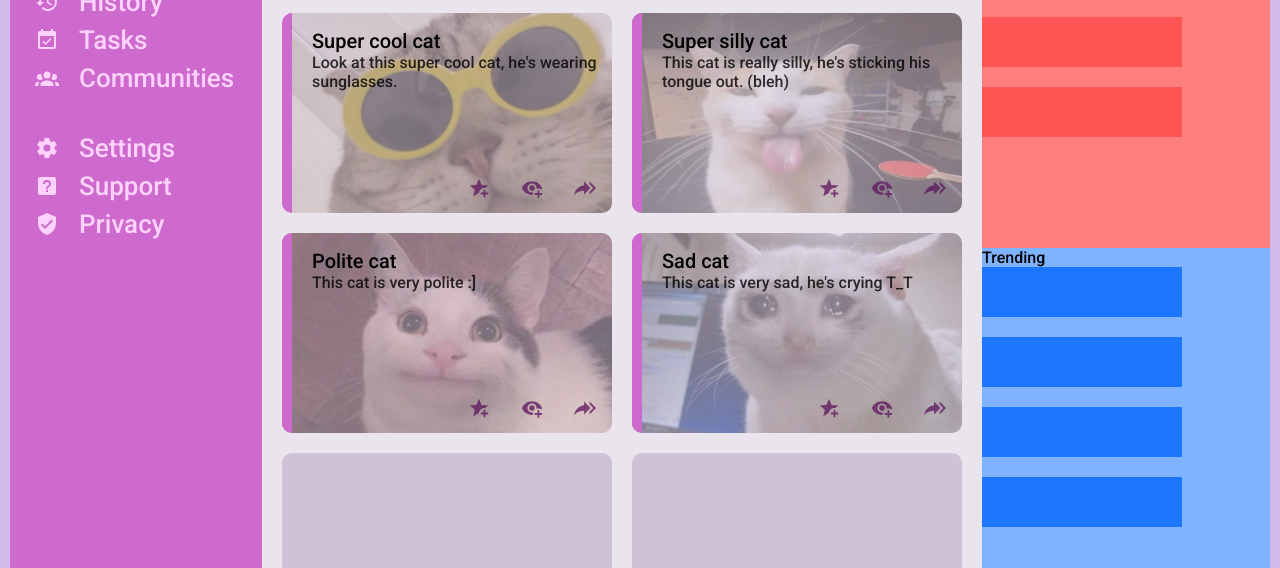
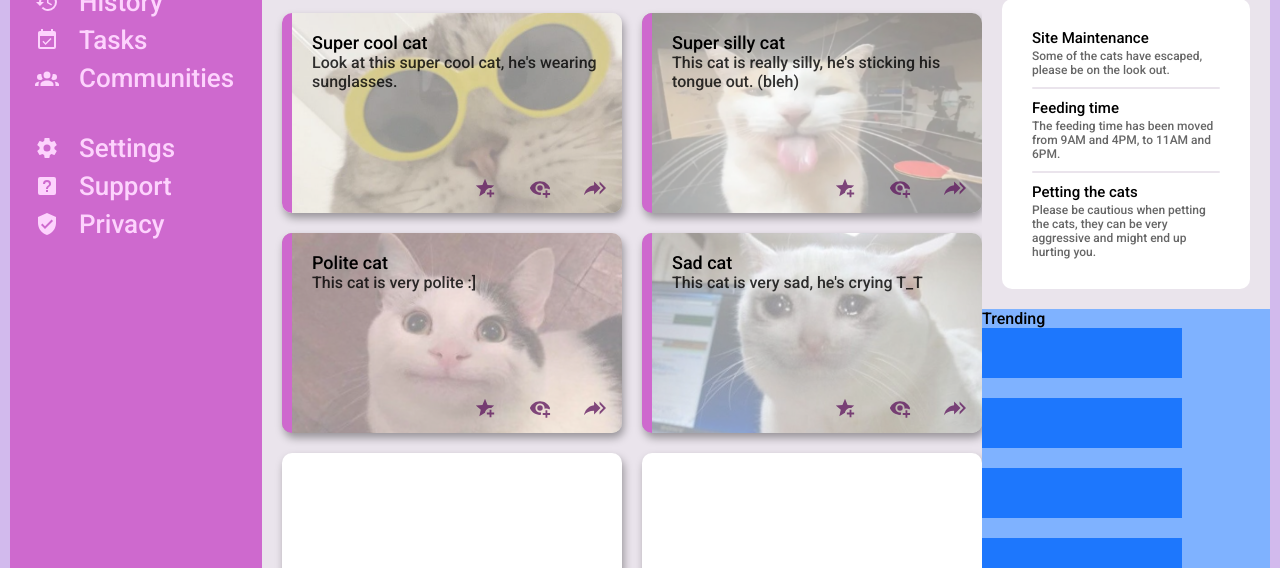
Before and after one commit to nordin05/6-admin-dashboard, a plain HTML site: page index.html in a window 1280 px wide. Shown: the part 232-800 px from the top of the page. Drawn offline with Linux system fonts and the light colour scheme.

Commit message:
Styled announcements section

```diff
--- a/index.html
+++ b/index.html
@@ -154,11 +154,22 @@
         </div>
 
         <div class="announcements">
-            <p>Announcements</p>
+            <h1>Announcements</h1>
             <div class="announcements-items">
-                <div></div>
-                <div></div>
-                <div></div>
+                <div class="item">
+                    <h2>Site Maintenance</h2>
+                    <p> Some of the cats have escaped, please be on the look out.</p>
+                </div>
+                <div class="divider"></div>
+                <div class="item">
+                    <h2>Feeding time</h2>
+                    <p> The feeding time has been moved from 9AM and 4PM, to 11AM and 6PM.</p>
+                </div>
+                <div class="divider"></div>
+                <div class="item">
+                    <h2>Petting the cats</h2>
+                    <p> Please be cautious when petting the cats, they can be very aggressive and might end up hurting you.</p>
+                </div>
             </div>
         </div>
 
--- a/style.css
+++ b/style.css
@@ -5,6 +5,9 @@
     --header-text-color: hsl(216, 85%, 8%);
     --button-bg-color: hsl(285, 48%, 72%);
     --button-text-color: hsl(300, 69%, 97%);
+    --projects-bg-color: hsl(285, 17%, 91%);
+    --items-bg-color: hsl(282.86deg 19% 80%);
+
     font-family: 'Roboto', sans-serif;
 }
 
@@ -17,6 +20,17 @@ body {
     justify-content: center;
     background-color: hsl(268, 59%, 83%);
     margin: 0px;
+}
+
+h1 {
+    font-size: 26px;
+    font-weight: 400;
+}
+
+h2 {
+    font-size: 18px;
+    font-weight: 400;
+    margin: 0;
 }
 
 /*==============================================================*/
@@ -217,18 +231,14 @@ body {
 /*========================= PROJECTS ===============================*/
 
 .projects {
-    background-color: hsl(285, 17%, 91%);;
+    background-color: var(--projects-bg-color);
 
     grid-column: 2 / 3;
     grid-row: 2 / 4;
     display: flex;
     flex-direction: column;
     padding: 20px;
-}
-
-.projects h1 {
-    font-size: 26px;
-    font-weight: 400;
+    padding-right: 0px;
 }
 
 .project-items {
@@ -246,7 +256,8 @@ body {
     grid-template-rows: 20% 1fr 25%;
     border-radius: 10px;
     overflow: hidden;
-    background-color: hsl(282.86deg 19% 80%);
+    background-color: var(--header-bg-color);
+    box-shadow: 2px 5px 8px rgba(0, 0, 0, 0.35);
 }
 
 .project-items .left-color {
@@ -259,10 +270,6 @@ body {
 .project-items h2 {
     grid-column: 2 / 3;
     grid-row: 1 / 2;
-
-    font-size: 20px;
-    font-weight: 400;
-    margin: 0;
 
     display: flex;
     align-items: flex-end;
@@ -307,7 +314,7 @@ body {
 /*========================= ANNOUNCEMENTS ===============================*/
 
 .announcements {
-    background-color: rgb(255, 127, 127);
+    background-color: var(--projects-bg-color);
 
     grid-column: 3 / 4;
     grid-row: 2 / 3;
@@ -315,20 +322,42 @@ body {
     display: flex;
     flex-direction: column;
     align-items: flex-start;
+
+    padding: 20px;
+}
+
+.announcements h1 {
+    font-size: 20px;
+}
+
+.announcements h2 {
+    font-size: 15px;
 }
 
 .announcements-items {
     display: flex;
     flex-direction: column;
     align-items: center;
-    gap: 20px;
+    background-color: var(--header-bg-color);
+    border-radius: 10px;
+    padding: 30px;
+    gap: 10px;
 }
 
-.announcements-items div {
-    width: 200px;
-    height: 50px;
-    background-color: rgb(255, 84, 84);
+.announcements-items .divider {
+    height: 2px;
+    width: 100%;
+    border-radius: 2px;
+    background-color: var(--projects-bg-color);
 }
+
+.announcements-items .item p {
+    font-size: 12px;
+    color: rgba(0, 0, 0, 0.6);
+    padding-top: 2px;
+}
+
+/*========================= TRENDING ===============================*/
 
 .trending {
     background-color: rgb(127, 178, 255);
```
